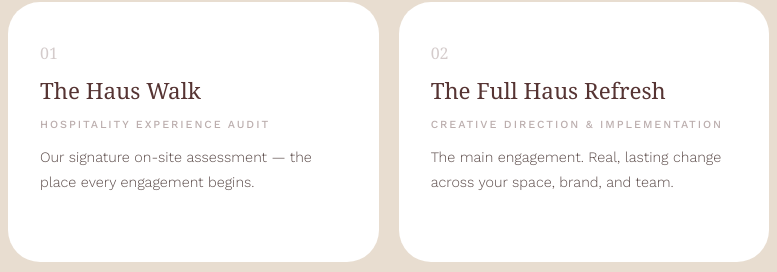
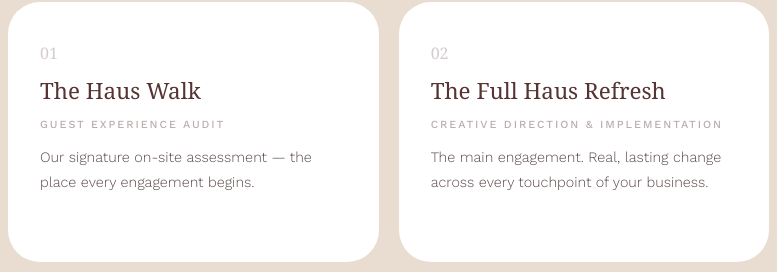
Before and after one commit to AmysHaus/amys-haus-website, a plain HTML site: page index.html in a window 1280 px wide. Shown: the part 2238-2510 px from the top of the page, 56-833 px from the left. Drawn offline with nearby package versions, Linux system fonts and the light colour scheme; a web font is replaced by a local one.

Commit message:
Homepage — final version with all updates

```diff
--- a/index.html
+++ b/index.html
@@ -157,7 +157,7 @@ a{color:inherit;text-decoration:none;}
 
 <section class="tagline-band">
   <div class="container">
-    <p>Creating spaces <span class="accent">worth remembering.</span></p>
+    <p>Guest experiences <span class="accent">worth remembering.</span></p>
   </div>
 </section>
 
@@ -197,14 +197,14 @@ a{color:inherit;text-decoration:none;}
       <div class="service-card">
         <div class="card-num">01</div>
         <h3 class="card-title">The Haus Walk</h3>
-        <p class="card-type">Hospitality Experience Audit</p>
+        <p class="card-type">Guest Experience Audit</p>
         <p class="card-desc">Our signature on-site assessment — the place every engagement begins.</p>
       </div>
       <div class="service-card">
         <div class="card-num">02</div>
         <h3 class="card-title">The Full Haus Refresh</h3>
         <p class="card-type">Creative Direction & Implementation</p>
-        <p class="card-desc">The main engagement. Real, lasting change across your space, brand, and team.</p>
+        <p class="card-desc">The main engagement. Real, lasting change across every touchpoint of your business.</p>
       </div>
       <div class="service-card">
         <div class="card-num">03</div>
```
Also changed, not shown: 1 other file.
